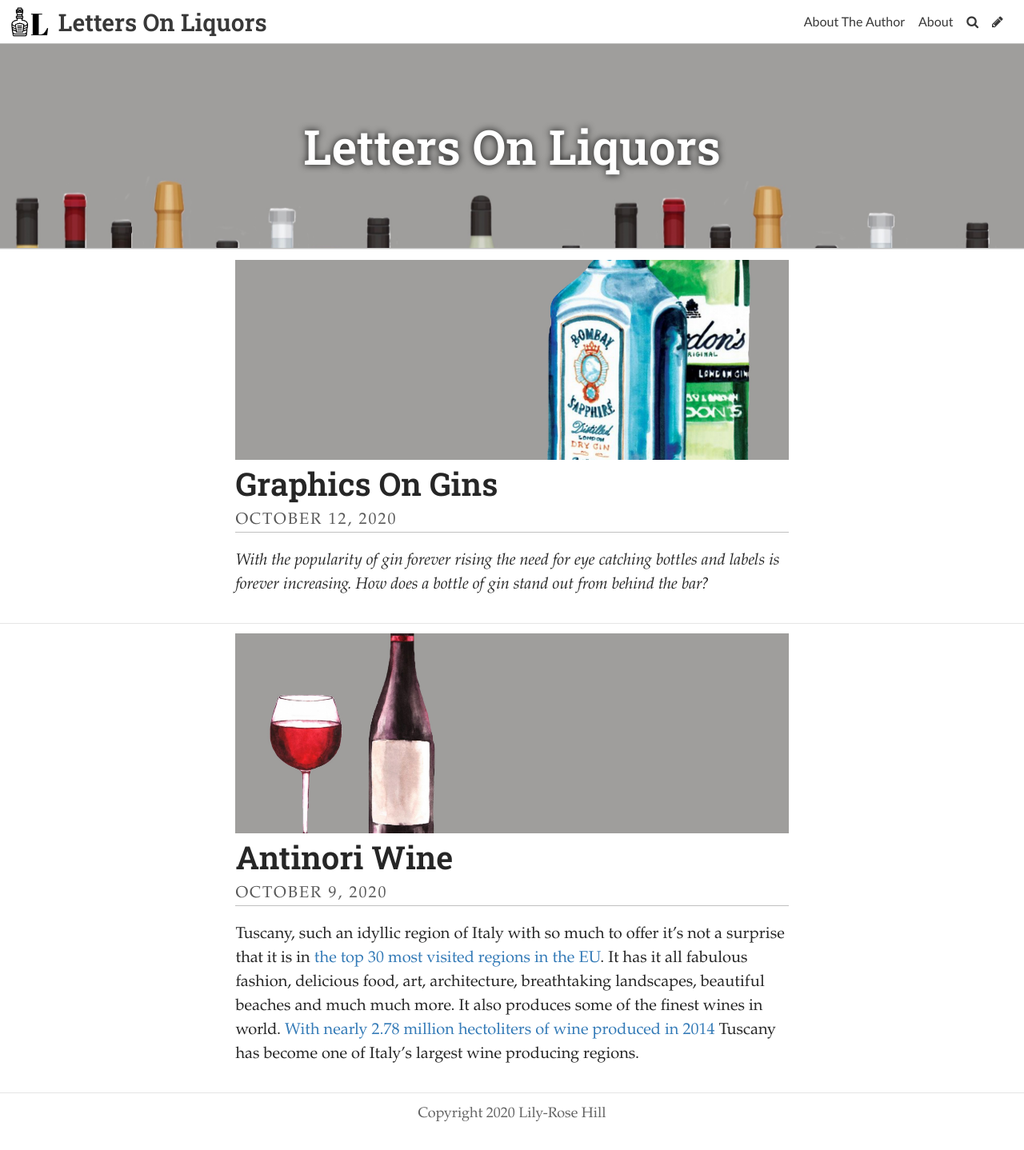
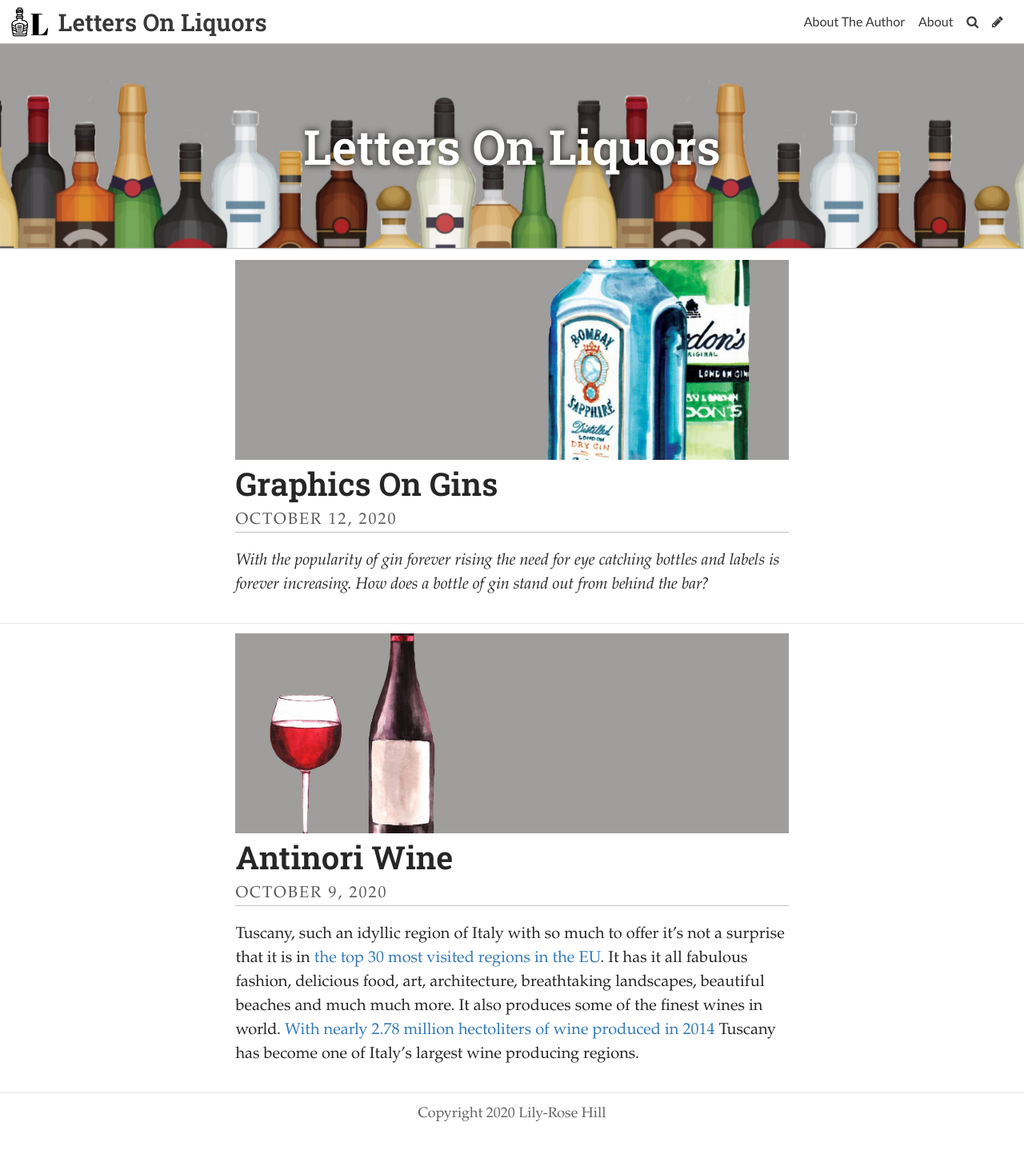
Before and after one commit to LilyRose00/LettersOnLiquors, a Jekyll site: the page built from index.html, in a window 1280 px wide. Shown: the whole page at 80% size. Built offline with Jekyll 4.4.1, drawn with Linux system fonts in a browser that asks for light colours; some web fonts are replaced; the list of posts is cut into pages by our own code.

Commit message:
Update Settings “general”

```diff
--- a/_data/settings.yml
+++ b/_data/settings.yml
@@ -2,7 +2,7 @@
 description: "The blog that looks into typography on beverages. "
 header_text: "Letters On Liquors "
 footer_text: Copyright 2020 Lily-Rose Hill
-header_feature_image: ../uploads/img_0094-copy.jpg
+header_feature_image: ../uploads/img_0097.jpg
 bannerheight: 20vmax
 logo: ../uploads/screenshot-2020-11-21-at-10.54.26.png
 favicon: ../uploads/screenshot-2020-11-21-at-10.54.26.png
```
Also changed, not shown: uploads/img_0097.jpg (added).
